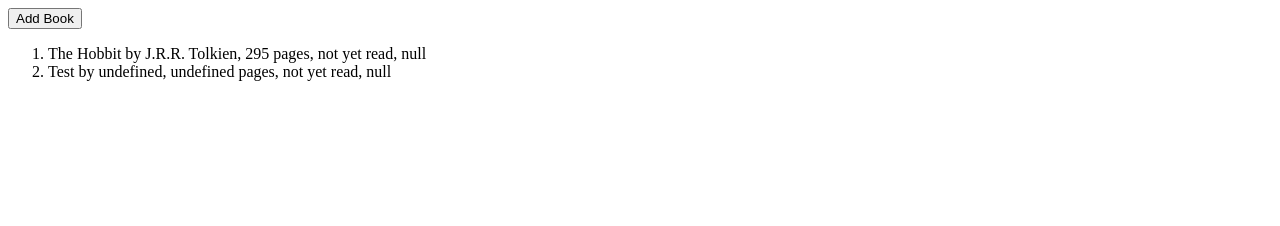
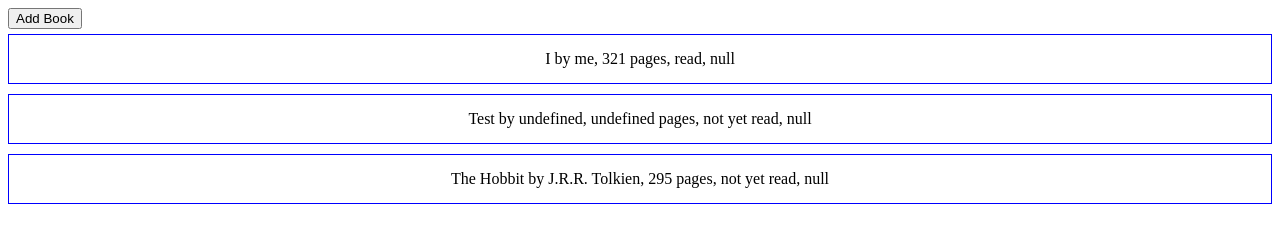
Before and after one commit to ngvuong/Library, a plain HTML site: page index.html in a window 1280 px wide. Drawn offline with Linux system fonts and the light colour scheme.

Commit message:
Update library book display

```diff
--- a/index.html
+++ b/index.html
@@ -29,9 +29,9 @@
         <p>Have you read this book?</p>
         <div>
           <label for="read">Yes</label>
-          <input type="radio" id="read" name="read" value="true" />
-          <label for="no">No</label>
-          <input type="radio" id="not-read" name="read" value="false" />
+          <input type="radio" id="read" name="yes" value="true" />
+          <label for="not-read">No</label>
+          <input type="radio" id="not-read" name="no" value="false" />
         </div>
         <!-- <p for="recommended">Recommended?</p> -->
         <!-- <div class="recommend">
@@ -44,9 +44,7 @@
       </form>
     </div>
 
-    <div class="book-display">
-      <ol class="book-list"></ol>
-    </div>
+    <section class="book-display"></section>
 
     <script src="script.js"></script>
   </body>
--- a/script.js
+++ b/script.js
@@ -20,13 +20,14 @@ function Book(title, author, pages, read, rating = null) {
 
 const book1 = new Book();
 book1.title = "Test";
-library.push(book1);
+book2 = new Book("I", "me", 321, true);
+library.push(book1, book2);
 
 const addBookBtn = document.querySelector(".add-book");
 const formOverlay = document.querySelector(".form-overlay");
 const bookForm = document.querySelector(".form");
-const bookList = document.querySelector(".book-list");
-const xClose = document.querySelector("#close");
+const bookDisplay = document.querySelector(".book-display");
+// const xClose = document.querySelector("#close");
 
 addBookBtn.addEventListener("click", displayForm);
 
@@ -38,7 +39,7 @@ bookForm.addEventListener("submit", function (e) {
 
 // Closing form
 formOverlay.addEventListener("keydown", closeForm);
-xClose.addEventListener("click", closeForm);
+// xClose.addEventListener("click", closeForm);
 
 formOverlay.addEventListener("click", (e) => {
   closeForm(e);
@@ -65,7 +66,7 @@ function addBook(e) {
   const { title, author, pages, read } = getBookDetails(inputs);
   const book = new Book(title, author, pages, read);
   library.push(book);
-  displayBooks();
+  displayBooks(book);
 }
 
 function getBookDetails(inputs) {
@@ -77,19 +78,40 @@ function getBookDetails(inputs) {
   };
 }
 
-function displayBooks() {
-  bookList.textContent = "";
-  parseBooks();
+function displayBooks(book) {
+  // bookDisplay.textContent = "";
+  // parseBooks();
+  const newBook = document.createElement("div");
+  newBook.classList.add("book");
+  newBook.textContent = `${book.title} by ${book.author}, ${
+    book.pages
+  } pages, ${book.read ? "read" : "not yet read"}, ${book.rating} `;
+  bookDisplay.insertAdjacentElement("afterbegin", newBook);
+  addListener(newBook);
 }
 
-displayBooks();
+for (let book of library) {
+  displayBooks(book);
+  addListener(book);
+}
 
 function parseBooks() {
-  for (book of library) {
-    const newBook = document.createElement("li");
+  for (let book of library) {
+    const newBook = document.createElement("div");
+    newBook.classList.add("book");
     newBook.textContent = `${book.title} by ${book.author}, ${
       book.pages
     } pages, ${book.read ? "read" : "not yet read"}, ${book.rating} `;
-    bookList.append(newBook);
+    bookDisplay.insertAdjacentElement("afterbegin", newBook);
   }
 }
+
+function addListener() {
+  const book = document.querySelector(".book");
+  book.addEventListener("click", showDetails);
+}
+
+function showDetails(e) {
+  bookDisplay.classList.add("flag");
+  e.target.classList.toggle("expand");
+}
--- a/styles.css
+++ b/styles.css
@@ -1,3 +1,7 @@
+* {
+  box-sizing: border-box;
+}
+
 .form-overlay {
   position: fixed;
   display: none;
@@ -32,3 +36,32 @@
 .form-overlay.active {
   display: flex;
 }
+
+.book-display {
+  display: flex;
+  flex-direction: column;
+  justify-content: center;
+  align-items: center;
+  /* height: 25vh; */
+  /* background: linear-gradient(rgb(0, 255, 0), rgba(255, 0, 0, 0.5)); */
+  /* background-image: url(https://images.freecreatives.com/wp-content/uploads/2016/03/Classic-Red-Book-Cover-Texture.jpg);
+  background-position: 50%; */
+}
+
+.book {
+  display: flex;
+  justify-content: center;
+  align-items: center;
+  width: 100%;
+  height: 50px;
+  padding: 0.5em;
+  margin: 5px;
+  border: 1px solid blue;
+  transition: height 0.5s ease-in-out, width 0.5s ease-in-out;
+}
+
+.flag .expand {
+  /* flex-grow: 2; */
+  height: 300px;
+  width: 25%;
+}
```
